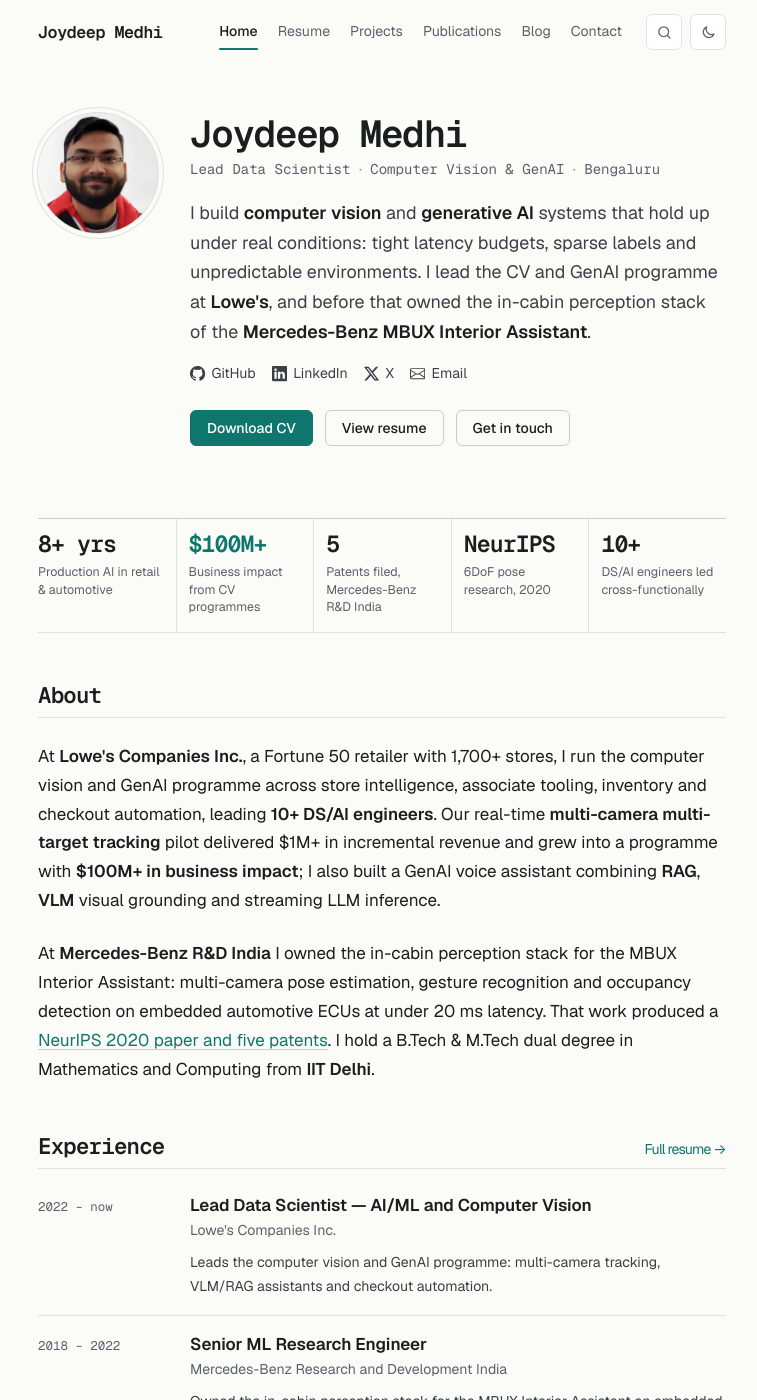
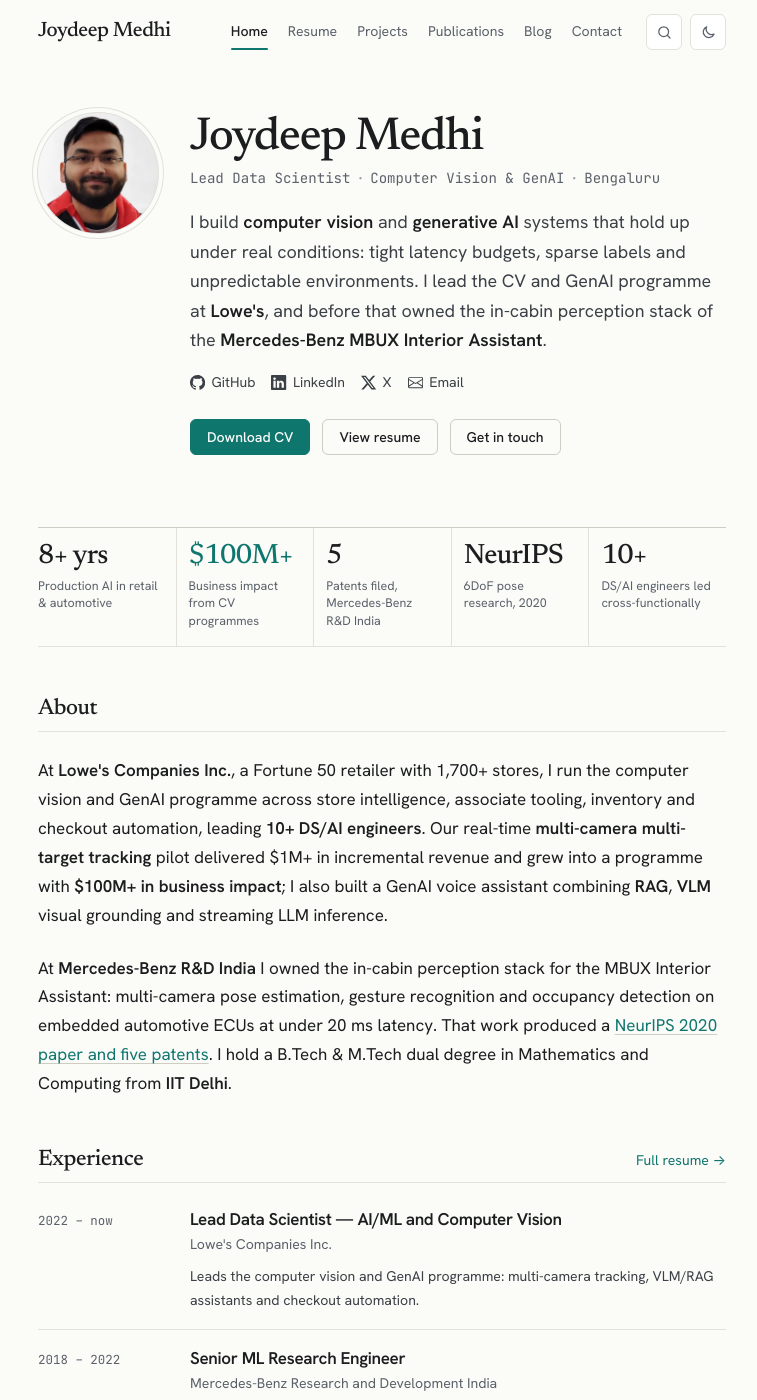
Before and after one commit to joydeepmedhi/joydeepmedhi.github.io, a Jekyll site: the page built from index.md, in a window 1280 px wide and 1400 px high. Shown: the whole window, without its empty margins (258-1015 px from the left). Built offline with Jekyll 4.4.1, drawn with Linux system fonts in a browser that asks for light colours.

Commit message:
Switch to serif/grotesque type system and add smooth, subtle motion
- Fonts: Newsreader headlines, Hanken Grotesk body, JetBrains Mono (open
  stand-ins for Anthropic's proprietary typefaces)
- Staggered page-load rise, scroll reveal for below-the-fold content
  (reduced-motion safe), animated nav underline, button press states,
  smooth theme switch, search dialog entrance, tuned view transitions
- Copy buttons appear on hover; header shadow on scroll

Co-Authored-By: Claude Sonnet 5.5 <noreply@anthropic.com>
Claude-Session: https://claude.ai/code/session_01S2AsTxk8Cu6Sz5jroreD58

```diff
--- a/_layouts/default.html
+++ b/_layouts/default.html
@@ -36,7 +36,7 @@
   <link rel="alternate" type="application/atom+xml" title="{{ site.title }} - Blog" href="{{ '/feed.xml' | relative_url }}">
   <link rel="preconnect" href="https://fonts.googleapis.com">
   <link rel="preconnect" href="https://fonts.gstatic.com" crossorigin>
-  <link href="https://fonts.googleapis.com/css2?family=Geist:wght@400;500;600&family=Geist+Mono:wght@400;500;600&display=swap" rel="stylesheet">
+  <link href="https://fonts.googleapis.com/css2?family=Hanken+Grotesk:wght@400;500;600&family=JetBrains+Mono:wght@400;500&family=Newsreader:opsz,wght@6..72,400;6..72,500;6..72,600&display=swap" rel="stylesheet">
   <link rel="stylesheet" href="{{ '/assets/css/main.css' | relative_url }}">
   {% if page.math %}<link rel="stylesheet" href="{{ '/assets/katex/katex.min.css' | relative_url }}">{% endif %}
 
--- a/_sass/_base.scss
+++ b/_sass/_base.scss
@@ -26,7 +26,9 @@ body {
   font-size: var(--text-base);
   line-height: 1.7;
   -webkit-font-smoothing: antialiased;
+  -moz-osx-font-smoothing: grayscale;
   text-rendering: optimizeLegibility;
+  font-optical-sizing: auto;
 }
 
 h1,
@@ -36,33 +38,39 @@ h4 {
   color: var(--text);
   line-height: 1.25;
   margin: var(--space-7) 0 var(--space-4);
+  text-wrap: balance;
 }
 
+// Serif headlines; the display face is light enough to want a touch of tracking
 h1,
-h2 {
+h2,
+h3 {
   font-family: var(--font-display);
-  font-weight: 600;
-  letter-spacing: -0.035em;
+  font-weight: 500;
+  letter-spacing: -0.018em;
 }
 
 h1 {
   font-size: var(--text-2xl);
   margin-top: 0;
+  line-height: 1.15;
 }
 
 h2 {
-  font-size: var(--text-xl);
+  font-size: calc(var(--text-xl) * 1.08);
 }
 
 h3 {
   font-size: var(--text-lg);
-  font-weight: 600;
-  letter-spacing: -0.005em;
 }
 
 h4 {
   font-size: var(--text-base);
   font-weight: 600;
+}
+
+p {
+  text-wrap: pretty;
 }
 
 p,
@@ -102,7 +110,7 @@ a {
   text-decoration-color: transparent;
   text-underline-offset: 0.2em;
   text-decoration-thickness: 1px;
-  transition: color 0.15s var(--ease), text-decoration-color 0.15s var(--ease);
+  transition: color var(--dur-fast) var(--ease), text-decoration-color var(--dur-fast) var(--ease);
 
   &:hover {
     color: var(--accent-hover);
@@ -165,7 +173,7 @@ code,
 kbd,
 samp {
   font-family: var(--font-mono);
-  font-size: 0.86em;
+  font-size: 0.84em;
 }
 
 :not(pre) > code {
@@ -257,6 +265,66 @@ button {
 .mb-2 { margin-bottom: var(--space-4); }
 .mb-3 { margin-bottom: var(--space-5); }
 
+// Motion ---------------------------------------------------------------------
+// Above-the-fold content settles in with a short staggered rise (pure CSS, so
+// it never depends on JavaScript). main.js adds .reveal to content further
+// down the page, which fades in as it scrolls into view.
+
+@keyframes rise {
+  from {
+    opacity: 0;
+    transform: translateY(10px);
+  }
+}
+
+@keyframes fade-in {
+  from {
+    opacity: 0;
+  }
+}
+
+@keyframes pop-in {
+  from {
+    opacity: 0;
+    transform: translateY(-6px) scale(0.985);
+  }
+}
+
+.site-main .wrap > *:nth-child(-n + 6):not(.reading-progress),
+.intro > * {
+  animation: rise 0.6s var(--ease-out) backwards;
+}
+
+.site-main .wrap > :nth-child(2),
+.intro > :nth-child(2) { animation-delay: 0.06s; }
+.site-main .wrap > :nth-child(3) { animation-delay: 0.12s; }
+.site-main .wrap > :nth-child(4) { animation-delay: 0.18s; }
+.site-main .wrap > :nth-child(5) { animation-delay: 0.24s; }
+.site-main .wrap > :nth-child(6) { animation-delay: 0.3s; }
+
+.reveal {
+  opacity: 0;
+  transform: translateY(14px);
+  transition: opacity 0.7s var(--ease-out), transform 0.7s var(--ease-out);
+  transition-delay: var(--reveal-delay, 0s);
+  will-change: opacity, transform;
+
+  &.is-visible {
+    opacity: 1;
+    transform: none;
+    will-change: auto;
+  }
+}
+
+// Smooth light/dark switch: main.js sets .theme-transition for ~300ms
+.theme-transition,
+.theme-transition *,
+.theme-transition *::before,
+.theme-transition *::after {
+  transition: background-color 0.3s var(--ease), color 0.3s var(--ease), border-color 0.3s var(--ease),
+    fill 0.3s var(--ease), stroke 0.3s var(--ease), box-shadow 0.3s var(--ease) !important;
+}
+
 @media (prefers-reduced-motion: reduce) {
   *,
   *::before,
--- a/_sass/_components.scss
+++ b/_sass/_components.scss
@@ -16,13 +16,21 @@
   line-height: 1.2;
   text-decoration: none;
   cursor: pointer;
-  transition: background 0.15s var(--ease), border-color 0.15s var(--ease), color 0.15s var(--ease);
+  transition: background var(--dur-fast) var(--ease), border-color var(--dur-fast) var(--ease),
+    color var(--dur-fast) var(--ease), transform var(--dur-fast) var(--ease), box-shadow var(--dur) var(--ease);
 
   &:hover {
     background: var(--accent-hover);
     border-color: var(--accent-hover);
     color: var(--accent-contrast);
     text-decoration: none;
+    transform: translateY(-1px);
+    box-shadow: 0 6px 16px -8px var(--accent);
+  }
+
+  &:active {
+    transform: translateY(0) scale(0.98);
+    box-shadow: none;
   }
 }
 
@@ -35,6 +43,7 @@
     background: var(--surface);
     border-color: var(--text-2);
     color: var(--text);
+    box-shadow: none;
   }
 }
 
@@ -71,6 +80,12 @@
   font-size: var(--text-xs);
   line-height: 1.6;
   white-space: nowrap;
+  transition: border-color var(--dur-fast) var(--ease), color var(--dur-fast) var(--ease);
+
+  &:hover {
+    border-color: var(--border-strong);
+    color: var(--text);
+  }
 }
 
 .hashtag-link {
@@ -159,6 +174,7 @@
 
   a {
     color: var(--text);
+    transition: color var(--dur-fast) var(--ease);
 
     &:hover {
       color: var(--accent);
@@ -266,6 +282,7 @@
   font-size: var(--text-xs);
   color: var(--text-2);
   text-decoration: none;
+  transition: border-color var(--dur-fast) var(--ease), color var(--dur-fast) var(--ease);
 
   &:hover {
     border-color: var(--accent);
@@ -324,8 +341,19 @@
   font-family: var(--font-mono);
   font-size: var(--text-xs);
   cursor: pointer;
-  opacity: 0.75;
-  transition: opacity 0.15s var(--ease);
+  opacity: 0;
+  transition: opacity var(--dur-fast) var(--ease);
+
+  // Shown while hovering the block; always visible on touch and to keyboards
+  .highlight:hover &,
+  .bibtex-wrap:hover &,
+  pre:hover ~ & {
+    opacity: 0.8;
+  }
+
+  @media (hover: none) {
+    opacity: 0.8;
+  }
 
   &:hover,
   &:focus-visible {
@@ -358,7 +386,7 @@
   background: var(--bg-elev);
   color: var(--text-2);
   text-decoration: none;
-  transition: border-color 0.2s var(--ease), box-shadow 0.2s var(--ease), transform 0.2s var(--ease);
+  transition: border-color var(--dur) var(--ease), box-shadow var(--dur) var(--ease), transform var(--dur) var(--ease-out);
 
   p:last-child {
     margin-bottom: 0;
@@ -559,6 +587,11 @@ a.contact-option {
   &[open] {
     display: flex;
     flex-direction: column;
+    animation: pop-in 0.22s var(--ease-out);
+
+    &::backdrop {
+      animation: fade-in 0.22s var(--ease);
+    }
   }
 }
 
@@ -606,6 +639,7 @@ a.contact-option {
     border-radius: var(--radius-sm);
     color: var(--text);
     text-decoration: none;
+    transition: background-color var(--dur-fast) var(--ease);
   }
 
   [aria-selected="true"] a,
--- a/_sass/_layout.scss
+++ b/_sass/_layout.scss
@@ -36,10 +36,12 @@
   -webkit-backdrop-filter: saturate(160%) blur(12px);
   backdrop-filter: saturate(160%) blur(12px);
   border-bottom: 1px solid transparent;
-  transition: border-color 0.2s var(--ease);
+  transition: border-color var(--dur) var(--ease), box-shadow var(--dur) var(--ease);
+  view-transition-name: site-header;
 
   &.is-scrolled {
     border-bottom-color: var(--border);
+    box-shadow: 0 6px 20px -14px rgba(0, 0, 0, 0.18);
   }
 }
 
@@ -52,16 +54,18 @@
 
 .wordmark {
   font-family: var(--font-display);
-  font-size: 1.05rem;
-  font-weight: 600;
-  letter-spacing: -0.03em;
+  font-size: 1.3rem;
+  font-weight: 500;
+  letter-spacing: -0.02em;
   color: var(--text);
   text-decoration: none;
   white-space: nowrap;
+  transition: opacity var(--dur-fast) var(--ease);
 
   &:hover {
     color: var(--text);
     text-decoration: none;
+    opacity: 0.7;
   }
 }
 
@@ -79,11 +83,31 @@
   color: var(--muted);
   text-decoration: none;
   white-space: nowrap;
+  transition: color var(--dur-fast) var(--ease);
+
+  // Underline grows from the left on hover and stays put on the current page
+  &::after {
+    content: "";
+    position: absolute;
+    left: 0.5rem;
+    right: 0.5rem;
+    bottom: 2px;
+    height: 2px;
+    border-radius: 2px;
+    background: var(--accent);
+    opacity: 0.4;
+    transform: scaleX(0);
+    transform-origin: left center;
+    transition: transform var(--dur) var(--ease-out), opacity var(--dur) var(--ease);
+  }
 
   &:hover {
     color: var(--text);
-    background: var(--surface);
     text-decoration: none;
+
+    &::after {
+      transform: scaleX(1);
+    }
   }
 
   &.active {
@@ -91,14 +115,8 @@
     font-weight: 500;
 
     &::after {
-      content: "";
-      position: absolute;
-      left: 0.5rem;
-      right: 0.5rem;
-      bottom: 2px;
-      height: 2px;
-      border-radius: 2px;
-      background: var(--accent);
+      opacity: 1;
+      transform: scaleX(1);
     }
   }
 }
@@ -123,11 +141,17 @@
   background: var(--bg-elev);
   color: var(--muted);
   cursor: pointer;
-  transition: color 0.15s var(--ease), border-color 0.15s var(--ease);
+  transition: color var(--dur-fast) var(--ease), border-color var(--dur-fast) var(--ease),
+    background-color var(--dur-fast) var(--ease), transform var(--dur-fast) var(--ease);
 
   &:hover {
     color: var(--text);
     border-color: var(--border-strong);
+    background: var(--surface);
+  }
+
+  &:active {
+    transform: scale(0.94);
   }
 
   svg {
@@ -224,6 +248,12 @@
     font-family: var(--font-sans);
     font-size: var(--text-sm);
     font-weight: 400;
+    letter-spacing: 0;
+    transition: color var(--dur-fast) var(--ease), transform var(--dur) var(--ease-out);
+
+    &:hover {
+      transform: translateX(3px);
+    }
   }
 }
 
@@ -269,7 +299,18 @@
   }
 }
 
-// Cross-document view transitions (progressive enhancement, Chromium only)
+// Cross-document view transitions (progressive enhancement, Chromium only).
+// The header stays put while the page content cross-fades quickly.
 @view-transition {
   navigation: auto;
 }
+
+::view-transition-group(site-header) {
+  animation-duration: 0s;
+}
+
+::view-transition-old(root),
+::view-transition-new(root) {
+  animation-duration: 0.22s;
+  animation-timing-function: var(--ease);
+}
--- a/_sass/_pages.scss
+++ b/_sass/_pages.scss
@@ -17,12 +17,18 @@
   object-fit: cover;
   background: var(--surface);
   box-shadow: 0 0 0 1px var(--border), 0 0 0 5px var(--bg), 0 0 0 6px var(--border);
+  transition: transform 0.5s var(--ease-out), box-shadow var(--dur) var(--ease);
+
+  &:hover {
+    transform: scale(1.03);
+  }
 }
 
 .intro-name {
   margin: 0 0 var(--space-1);
   font-size: var(--text-3xl);
-  line-height: 1.1;
+  line-height: 1.08;
+  letter-spacing: -0.025em;
 }
 
 .intro-role {
@@ -116,15 +122,13 @@
 
   .post-heading {
     margin: 0 0 var(--space-2);
-    font-family: var(--font-sans);
-    font-size: 1.2rem;
-    font-weight: 600;
-    line-height: 1.35;
-    letter-spacing: -0.01em;
+    font-size: 1.35rem;
+    line-height: 1.3;
   }
 
   .post-link {
     color: var(--text);
+    transition: color var(--dur-fast) var(--ease);
 
     &:hover {
       color: var(--accent);
@@ -165,11 +169,11 @@
     width: 100%;
     height: auto;
     aspect-ratio: 1200 / 630;
-    transition: transform 0.3s var(--ease);
+    transition: transform 0.6s var(--ease-out);
   }
 
   &:hover img {
-    transform: scale(1.03);
+    transform: scale(1.035);
   }
 }
 
@@ -181,10 +185,7 @@
   padding-top: 0;
 
   .post-heading {
-    font-family: var(--font-display);
-    font-size: var(--text-xl);
-    font-weight: 600;
-    letter-spacing: -0.03em;
+    font-size: 1.65rem;
   }
 
   .post-thumb {
@@ -239,8 +240,8 @@
 
   .post-title {
     margin-bottom: var(--space-3);
-    font-size: var(--text-2xl);
-    line-height: 1.2;
+    font-size: calc(var(--text-2xl) * 1.1);
+    line-height: 1.15;
   }
 
   .post-description {
@@ -291,7 +292,7 @@
 
   h2 {
     margin-top: var(--space-8);
-    font-size: 1.5rem;
+    font-size: 1.65rem;
   }
 
   h3 {
@@ -469,9 +470,10 @@ div[class*="language-"] .code-lang + .highlight pre {
 
 .metric-value {
   font-family: var(--font-display);
-  font-size: 1.45rem;
-  font-weight: 600;
-  letter-spacing: -0.04em;
+  font-size: 1.75rem;
+  font-weight: 500;
+  font-variant-numeric: lining-nums;
+  letter-spacing: -0.025em;
   line-height: 1.2;
   color: var(--text);
 }
@@ -690,7 +692,7 @@ div[class*="language-"] .code-lang + .highlight pre {
 
   h2 {
     margin: 0 0 var(--space-2);
-    font-size: var(--text-lg);
+    font-size: var(--text-xl);
   }
 
   p {
--- a/_sass/_tokens.scss
+++ b/_sass/_tokens.scss
@@ -41,19 +41,20 @@
 }
 
 :root {
-  // Geist superfamily: Geist Mono gives headings a technical, CS character;
-  // Geist Sans keeps long-form reading comfortable.
-  --font-display: "Geist Mono", ui-monospace, SFMono-Regular, Menlo, monospace;
-  --font-sans: "Geist", system-ui, -apple-system, "Segoe UI", Roboto, sans-serif;
-  --font-mono: "Geist Mono", ui-monospace, SFMono-Regular, Menlo, monospace;
+  // Serif headlines over a clean grotesque, in the spirit of anthropic.com.
+  // Anthropic's own typefaces are proprietary, so these are open-licence
+  // stand-ins: Newsreader (serif), Hanken Grotesk (sans), JetBrains Mono.
+  --font-display: "Newsreader", "Iowan Old Style", "Palatino Linotype", Georgia, serif;
+  --font-sans: "Hanken Grotesk", system-ui, -apple-system, "Segoe UI", Roboto, sans-serif;
+  --font-mono: "JetBrains Mono", ui-monospace, SFMono-Regular, Menlo, monospace;
 
   --text-xs: 0.78rem;
   --text-sm: 0.88rem;
   --text-base: 1.0625rem;
   --text-lg: 1.2rem;
   --text-xl: 1.4rem;
-  --text-2xl: 1.9rem;
-  --text-3xl: 2.35rem;
+  --text-2xl: 2.1rem;
+  --text-3xl: 2.9rem;
 
   --space-1: 0.25rem;
   --space-2: 0.5rem;
@@ -69,6 +70,9 @@
   --radius: 10px;
   --radius-sm: 6px;
   --ease: cubic-bezier(0.2, 0.7, 0.2, 1);
+  --ease-out: cubic-bezier(0.16, 1, 0.3, 1);
+  --dur-fast: 0.15s;
+  --dur: 0.25s;
 
   // Code blocks stay dark in both themes (matches the syntax palette)
   --code-bg: #16191c;
--- a/assets/js/main.js
+++ b/assets/js/main.js
@@ -3,10 +3,42 @@
   // Give the sticky header a hairline border once the page has scrolled
   var header = document.querySelector('.site-header');
   if (header) {
+    var ticking = false;
     var onScroll = function () {
       header.classList.toggle('is-scrolled', window.scrollY > 8);
+      ticking = false;
     };
-    window.addEventListener('scroll', onScroll, { passive: true });
+    window.addEventListener('scroll', function () {
+      if (!ticking) { ticking = true; window.requestAnimationFrame(onScroll); }
+    }, { passive: true });
     onScroll();
   }
+
+  // Fade content in as it scrolls into view. Only blocks that start below the
+  // fold are touched (the top of the page animates in with CSS), so nothing is
+  // hidden unless it can be revealed, and reduced-motion users see it all.
+  var reduce = window.matchMedia && window.matchMedia('(prefers-reduced-motion: reduce)').matches;
+  if (reduce || !('IntersectionObserver' in window)) return;
+
+  var targets = document.querySelectorAll(
+    '.site-main .section, .site-main .metrics, .post-item, .card, .project-card, .social-card, ' +
+    '.contact-option, .publication-item, .role, .theme, .author-box, .related, .post-navigation, ' +
+    '.diagram, .canvas-container'
+  );
+  var fold = window.innerHeight;
+  var observer = new IntersectionObserver(function (entries) {
+    entries.forEach(function (entry) {
+      if (!entry.isIntersecting) return;
+      entry.target.classList.add('is-visible');
+      observer.unobserve(entry.target);
+    });
+  }, { rootMargin: '0px 0px -8% 0px', threshold: 0.05 });
+
+  targets.forEach(function (el) {
+    // Skip anything already on screen, and anything nested in a block we reveal
+    if (el.getBoundingClientRect().top < fold) return;
+    if (el.parentElement && el.parentElement.closest('.reveal')) return;
+    el.classList.add('reveal');
+    observer.observe(el);
+  });
 })();
--- a/service-worker.js
+++ b/service-worker.js
@@ -1,7 +1,7 @@
 // Network-first service worker: always try the network so visitors see the
 // latest content, and fall back to the cache only when offline.
 // Bump CACHE_VERSION to force old caches to be cleared.
-const CACHE_VERSION = 'v3';
+const CACHE_VERSION = 'v4';
 const CACHE_NAME = `joydeep-portfolio-${CACHE_VERSION}`;
 
 const urlsToCache = [
```
